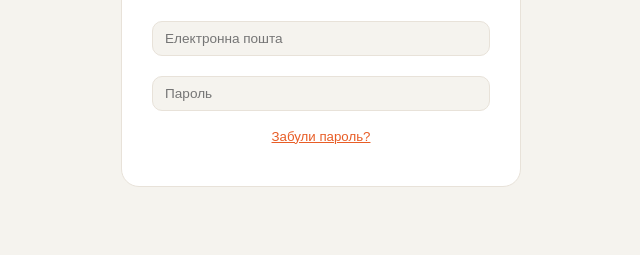
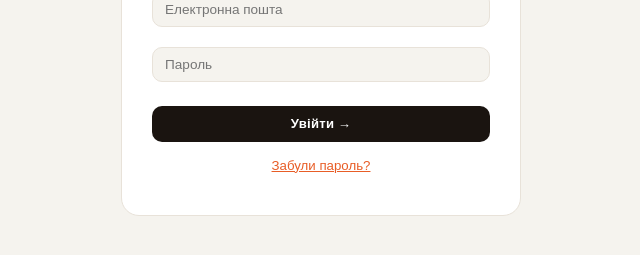
Before and after one commit to SofiaDatsko/math-kurs, a website built with Vite: page index.html in a window 1280 px wide. Shown: the part 409-664 px from the top of the page, without its empty margins (319-959 px from the left). Built offline with nearby package versions, Linux system fonts and the light colour scheme; some packages are replaced by stand-ins of ours; no server answers.

Commit message:
index.html upgrade

```diff
--- a/index.html
+++ b/index.html
@@ -82,6 +82,11 @@
                     <input type="password" id="auth-password" placeholder="Пароль"
                         style="padding:8px 12px; font-size:0.85rem;">
                 </div>
+
+                <button class="btn-primary" style="width:100%; padding:10px; margin-top: 10px;" id="auth-login-btn">
+                    Увійти →
+                </button>
+
                 <div id="forgot-section"
                     style="display:none; margin-top:16px; border-top:1px solid var(--border); padding-top:16px;">
                     <div class="field" style="text-align:left;">
@@ -103,6 +108,7 @@
                         пароль?</button>
                 </div>
             </div>
+
 
             <div id="panel-register" style="display:none;">
                 <div class="field" style="text-align:left;">
```
Lines whose indentation alone changed are shown as unchanged.
